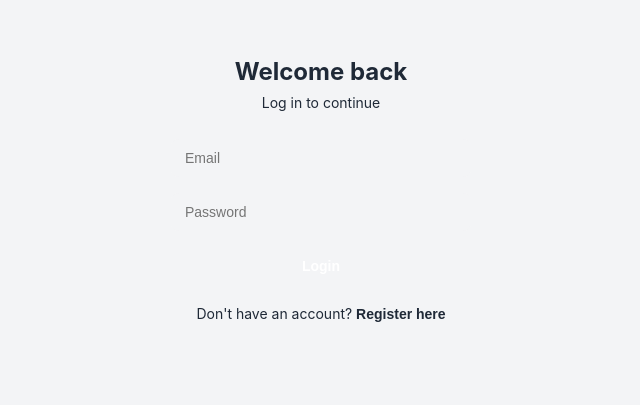
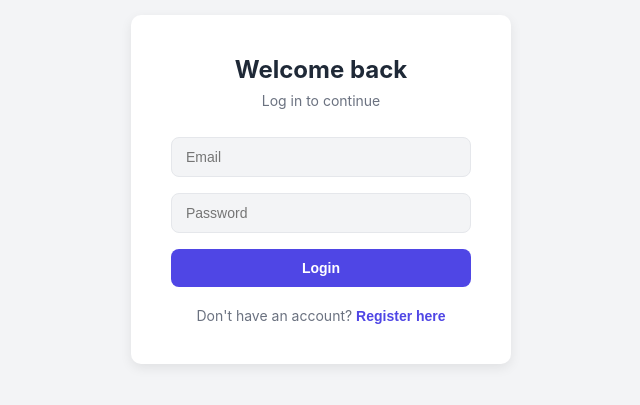
Before and after one commit to omar-ghaly/todo-devops-project, a React app in the folder frontend/: page / in a window 1280 px wide. Shown: the part 211-616 px from the top of the page, without its empty margins (319-959 px from the left). Built offline with nearby package versions, Linux system fonts and the light colour scheme; the HTML template or start-up script is replaced by a standard one.

Commit message:
Replace all remaining CSS variables with explicit hex values

```diff
--- a/frontend/src/App.css
+++ b/frontend/src/App.css
@@ -40,9 +40,9 @@ body {
 }
 
 .auth-card {
-  background: var(--card-bg);
-  border-radius: var(--radius);
-  box-shadow: var(--shadow-md);
+  background: #ffffff;
+  border-radius: 10px;
+  box-shadow: 0 4px 12px rgba(0,0,0,0.08);
   padding: 40px;
   width: 100%;
   max-width: 380px;
@@ -59,7 +59,7 @@ body {
 .auth-subtitle {
   text-align: center;
   font-size: 14px;
-  color: var(--text-muted);
+  color: #6b7280;
   margin: 0 0 28px;
 }
 
@@ -72,7 +72,7 @@ body {
   width: 100%;
   padding: 11px 14px;
   font-size: 14px;
-  border: 1px solid var(--border);
+  border: 1px solid #e5e7eb;
   border-radius: 8px;
   background: #f3f4f6;
   transition: border-color 0.15s, box-shadow 0.15s;
@@ -80,9 +80,9 @@ body {
 
 .form-input:focus {
   outline: none;
-  border-color: var(--primary);
-  box-shadow: 0 0 0 3px var(--primary-light);
-  background: var(--card-bg);
+  border-color: #4f46e5;
+  box-shadow: 0 0 0 3px #eef2ff;
+  background: #ffffff;
 }
 
 .btn {
@@ -105,18 +105,18 @@ body {
 }
 
 .btn-primary {
-  background: var(--primary);
+  background: #4f46e5;
   color: #fff;
 }
 
 .btn-primary:hover {
-  background: var(--primary-hover);
+  background: #4338ca;
 }
 
 .btn-secondary {
   background: transparent;
-  color: var(--text-muted);
-  border: 1px solid var(--border);
+  color: #6b7280;
+  border: 1px solid #e5e7eb;
 }
 
 .btn-secondary:hover {
@@ -125,7 +125,7 @@ body {
 
 .btn-danger {
   background: transparent;
-  color: var(--danger);
+  color: #ef4444;
   padding: 6px 12px;
   width: auto;
 }
@@ -136,7 +136,7 @@ body {
 
 .auth-error {
   background: #fef2f2;
-  color: var(--danger);
+  color: #ef4444;
   font-size: 13px;
   padding: 10px 14px;
   border-radius: 8px;
@@ -147,14 +147,14 @@ body {
 .auth-switch {
   text-align: center;
   font-size: 14px;
-  color: var(--text-muted);
+  color: #6b7280;
   margin-top: 20px;
 }
 
 .link-btn {
   background: none;
   border: none;
-  color: var(--primary);
+  color: #4f46e5;
   font-weight: 600;
   cursor: pointer;
   font-size: 14px;
@@ -191,7 +191,7 @@ body {
 
 .tasks-stats {
   font-size: 13px;
-  color: var(--text-muted);
+  color: #6b7280;
   margin-top: 4px;
 }
 
@@ -213,7 +213,7 @@ body {
 
 .task-error {
   background: #fef2f2;
-  color: var(--danger);
+  color: #ef4444;
   font-size: 13px;
   padding: 10px 14px;
   border-radius: 8px;
@@ -221,9 +221,9 @@ body {
 }
 
 .task-card {
-  background: var(--card-bg);
-  border-radius: var(--radius);
-  box-shadow: var(--shadow);
+  background: #ffffff;
+  border-radius: 10px;
+  box-shadow: 0 1px 3px rgba(0,0,0,0.08), 0 1px 2px rgba(0,0,0,0.04);
   padding: 14px 16px;
   margin-bottom: 10px;
   display: flex;
@@ -233,7 +233,7 @@ body {
 }
 
 .task-card:hover {
-  box-shadow: var(--shadow-md);
+  box-shadow: 0 4px 12px rgba(0,0,0,0.08);
 }
 
 .task-checkbox {
@@ -241,7 +241,7 @@ body {
   height: 20px;
   margin-top: 2px;
   flex-shrink: 0;
-  accent-color: var(--primary);
+  accent-color: #4f46e5;
   cursor: pointer;
 }
 
@@ -259,12 +259,12 @@ body {
 
 .task-title.completed {
   text-decoration: line-through;
-  color: var(--text-muted);
+  color: #6b7280;
 }
 
 .task-meta {
   font-size: 12px;
-  color: var(--text-muted);
+  color: #6b7280;
   margin-top: 4px;
   display: flex;
   gap: 10px;
@@ -272,13 +272,13 @@ body {
 }
 
 .task-meta .done-badge {
-  color: var(--success);
+  color: #10b981;
   font-weight: 600;
 }
 
 .empty-state {
   text-align: center;
-  color: var(--text-muted);
+  color: #6b7280;
   font-size: 14px;
   padding: 40px 20px;
 }
```
Also changed, not shown: 1 other file (tests, documents, lock files or other folders).
